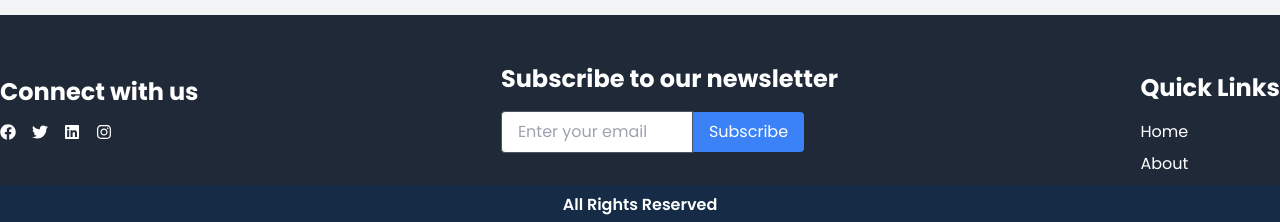
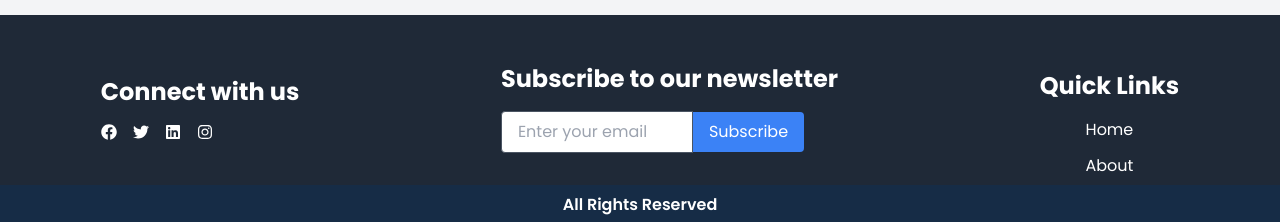
Before and after one commit to akibrahman/task-manager-client, a React (Vite) app: page / in a window 1280 px wide. Shown: the part 1247-1469 px from the top of the page. Built offline with nearby package versions, Linux system fonts and the light colour scheme; no server answers.

Commit message:
Footer Modified

```diff
--- a/src/Components/Footer.jsx
+++ b/src/Components/Footer.jsx
@@ -6,7 +6,7 @@ const Footer = () => {
     <footer className="bg-gray-800 text-white pt-12">
       <div className="container mx-auto flex flex-wrap justify-between items-center">
         {/* Social Media Links */}
-        <div className="mb-8">
+        <div className="mb-8 mx-auto">
           <h3 className="text-2xl font-bold mb-4">Connect with us</h3>
           <div className="flex space-x-4">
             <Link
@@ -41,7 +41,7 @@ const Footer = () => {
         </div>
 
         {/* Subscription Field */}
-        <div className="mb-8">
+        <div className="mb-8 mx-auto">
           <h3 className="text-2xl font-bold mb-4">
             Subscribe to our newsletter
           </h3>
@@ -58,24 +58,24 @@ const Footer = () => {
         </div>
 
         {/* Navigation Links */}
-        <div>
+        <div className="mx-auto">
           <h3 className="text-2xl font-bold mb-4">Quick Links</h3>
-          <ul className="space-y-2">
+          <ul className="flex flex-col items-center gap-3">
             <li>
-              <a
-                href="#"
+              <Link
+                to="/"
                 className="hover:text-gray-400 transition duration-300"
               >
                 Home
-              </a>
+              </Link>
             </li>
             <li>
-              <a
-                href="#"
+              <Link
+                to="/about"
                 className="hover:text-gray-400 transition duration-300"
               >
                 About
-              </a>
+              </Link>
             </li>
           </ul>
         </div>
```
